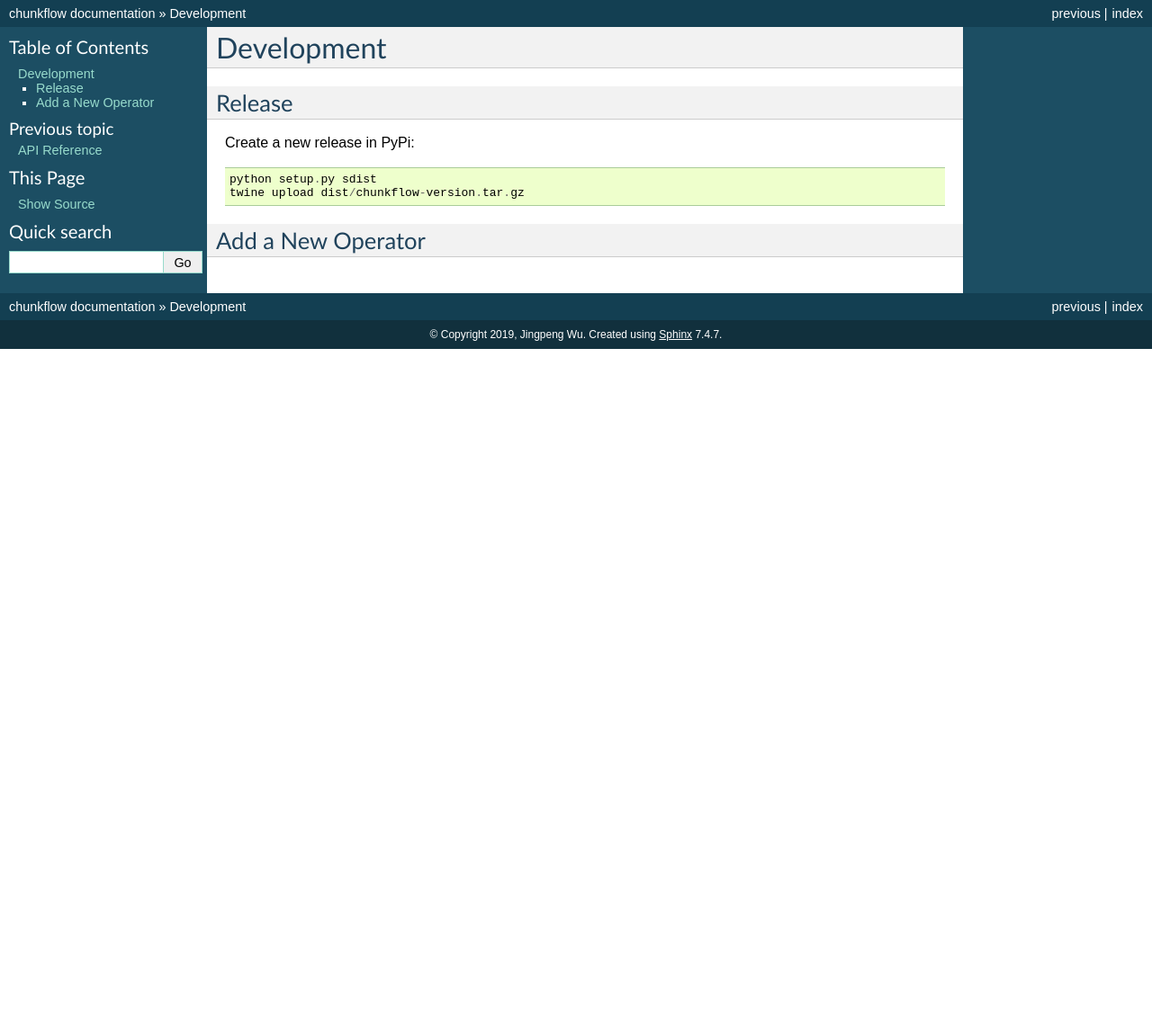
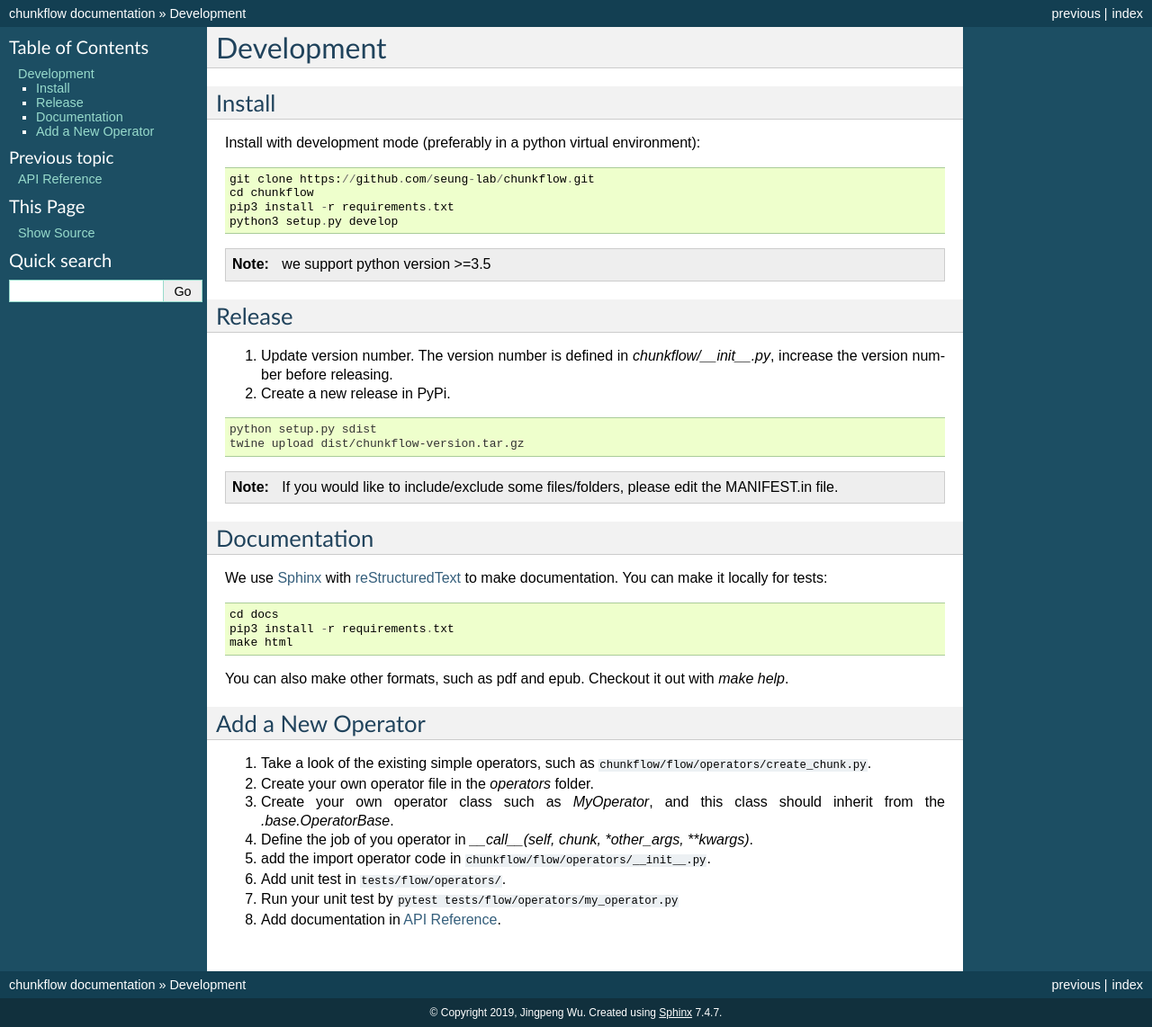
Before and after one commit to seung-lab/chunkflow, a Sphinx documentation site: the page built from docs/source/development.rst, in a window 1280 px wide. Shown: the whole page at 90% size. Built offline with Sphinx 7.4.7, drawn with Linux system fonts in a browser that asks for light colours; before the commit the page ends 900 px from its top, so only the background shows below that.

Commit message:
more documentation (#96)
* add documentation for development and install

* add architecture of tutorial documentation

* add tutorial for visualization

* update heading format and add operator list image

* add MANIFEST.in file; add tutorial for adding a new operator

* add read-h5 operator; fix neuroglancer visualization transpose bug; add tutorial to visualize dataset in hdf5; add dataset_path parameter for read-h5 operator

* remove _cmd of flow function name to make it simple and elegant!

```diff
--- a/docs/source/development.rst
+++ b/docs/source/development.rst
@@ -1,14 +1,64 @@
 .. _development:
 
 Development
-============
+############
+
+Install
+**********
+Install with development mode (preferably in a python virtual environment)::
+
+   git clone https://github.com/seung-lab/chunkflow.git
+   cd chunkflow
+   pip3 install -r requirements.txt
+   python3 setup.py develop
+
+.. note::
+
+    we support python version >=3.5
 
 Release
------------------------------
-Create a new release in PyPi::
+***********
+
+#. Update version number. The version number is defined in `chunkflow/__init__.py`, increase the version number before releasing.
+
+#. Create a new release in PyPi.
+
+.. code-block:: console
 
    python setup.py sdist
    twine upload dist/chunkflow-version.tar.gz
 
+.. note::
+
+    If you would like to include/exclude some files/folders, please edit the MANIFEST.in file.
+
+Documentation
+***************
+We use `Sphinx`_ with `reStructuredText`_ to make documentation. You can make it locally for tests::
+
+   cd docs
+   pip3 install -r requirements.txt
+   make html
+
+.. _Sphinx: https://www.sphinx-doc.org
+.. _reStructuredText: http://docutils.sourceforge.net/docs/ref/rst/restructuredtext.html
+
+You can also make other formats, such as pdf and epub. Checkout it out with `make help`.
+
 Add a New Operator
-------------------------
+*******************
+#. Take a look of the existing simple operators, such as :file:`chunkflow/flow/operators/create_chunk.py`.
+
+#. Create your own operator file in the `operators` folder.
+
+#. Create your own operator class such as `MyOperator`, and this class should inherit from the `.base.OperatorBase`.
+
+#. Define the job of you operator in `__call__(self, chunk, *other_args, **kwargs)`.
+
+#. add the import operator code in :file:`chunkflow/flow/operators/__init__.py`.
+
+#. Add unit test in :file:`tests/flow/operators/`.
+
+#. Run your unit test by :code:`pytest tests/flow/operators/my_operator.py`
+
+#. Add documentation in :ref:`api`.
--- a/docs/source/index.rst
+++ b/docs/source/index.rst
@@ -4,7 +4,7 @@
    contain the root `toctree` directive.
 
 Welcome to chunkflow's documentation!
-=====================================
+######################################
 3D image dataset could be too large to be processed in a single computer, and distributed processing was required. In most cases, the image dataset could be choped to chunks and distributed to computers for processing. This package provide a framework to perform distributed chunk processing.
 
 .. toctree::
@@ -16,9 +16,8 @@ Welcome to chunkflow's documentation!
   api
   development
 
-
 Indices and tables
-==================
+###################
 
 * :ref:`genindex`
 * :ref:`modindex`
--- a/docs/source/whats_new.rst
+++ b/docs/source/whats_new.rst
@@ -1,7 +1,7 @@
 .. _whats_new:
 
-What's new?
-===========
+What's New?
+############
 
 .. list-table::
    :widths: 7 7 86
```
Also changed, not shown: docs/source/api.rst (+6 -8 lines), docs/source/install.rst (+13 -4 lines), docs/source/tutorial.rst (+82 -1 lines), docs/source/_static/image/operator_list.png (added), docs/source/_static/image/random_image_in_cloudvolume_viewer.png (added), docs/source/_static/image/random_image_in_neuroglancer.png (added), 5 other files.
